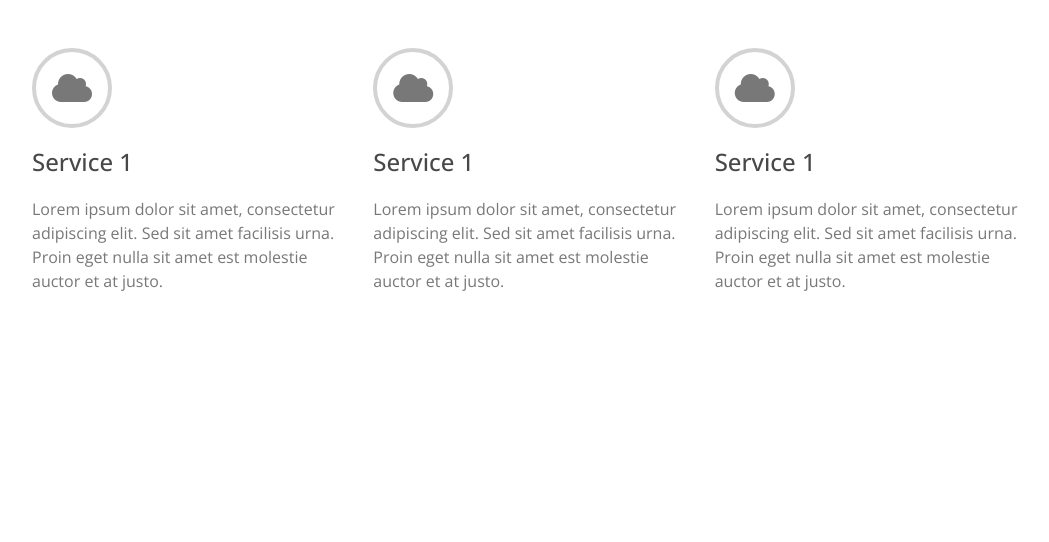
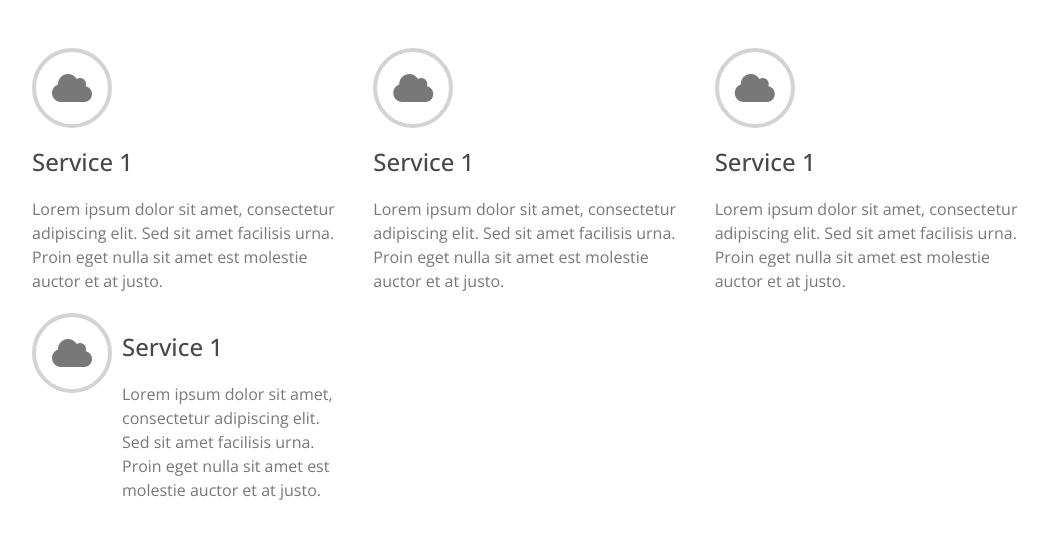
Before and after one commit to Elenaegr/groupsixlasalle, a website: page index.html in a window 1280 px wide. Shown: the whole page, without its empty margins (108-1157 px from the left). Drawn offline with nearby package versions, Linux system fonts and the light colour scheme.

Commit message:
Trying different bootstrap approaches

```diff
--- a/css/style.css
+++ b/css/style.css
@@ -215,6 +215,7 @@ aside {
   flex: 0 0 auto;
   margin-right: 10px;
   transition: background-color 0.3s, border-color 0.3s;
+  align-self: flex-start;
 }
 
 .service-icon:hover {
@@ -238,11 +239,20 @@ aside {
 }
 
 .service-icon:hover i {
-  color:  #ffffff;
+  color: #ffffff;
 }
 
 #services-block .service-icon:hover i {
   color: white; /* Blanco */
+}
+
+.service-item {
+  display: flex;
+  align-items: flex-start; /* Align items vertically */
+}
+
+.service-content {
+  flex: 1; /* Allow the content to take up remaining space */
 }
 
 /* END SERVICE SECTION*/
@@ -376,7 +386,7 @@ aside {
 }
 
 .divformcontainer input,
-.divformcontainer textarea  {
+.divformcontainer textarea {
   flex: 1;
   margin: 2px;
   border-radius: 5px;
@@ -385,7 +395,7 @@ aside {
   width: 90%;
 }
 
-.divformcontainer textarea  {
+.divformcontainer textarea {
   height: 150px;
   resize: vertical;
 }
--- a/index.html
+++ b/index.html
@@ -141,6 +141,19 @@
                         </div>
                     </article>
                 </div>
+                <div class="col-md-4">
+                    <article class="service-item">
+                        <div class="service-icon">
+                            <i class="fas fa-cloud fa-2x"></i>
+                        </div>
+                        <div class="service-content">
+                            <h3>Service 1</h3>
+                            <p>Lorem ipsum dolor sit amet, consectetur adipiscing elit. Sed sit amet facilisis urna.
+                                Proin eget nulla
+                                sit amet est molestie auctor et at justo.</p>
+                        </div>
+                    </article>
+                </div>
             </div>
         </div>
     </main>
```
